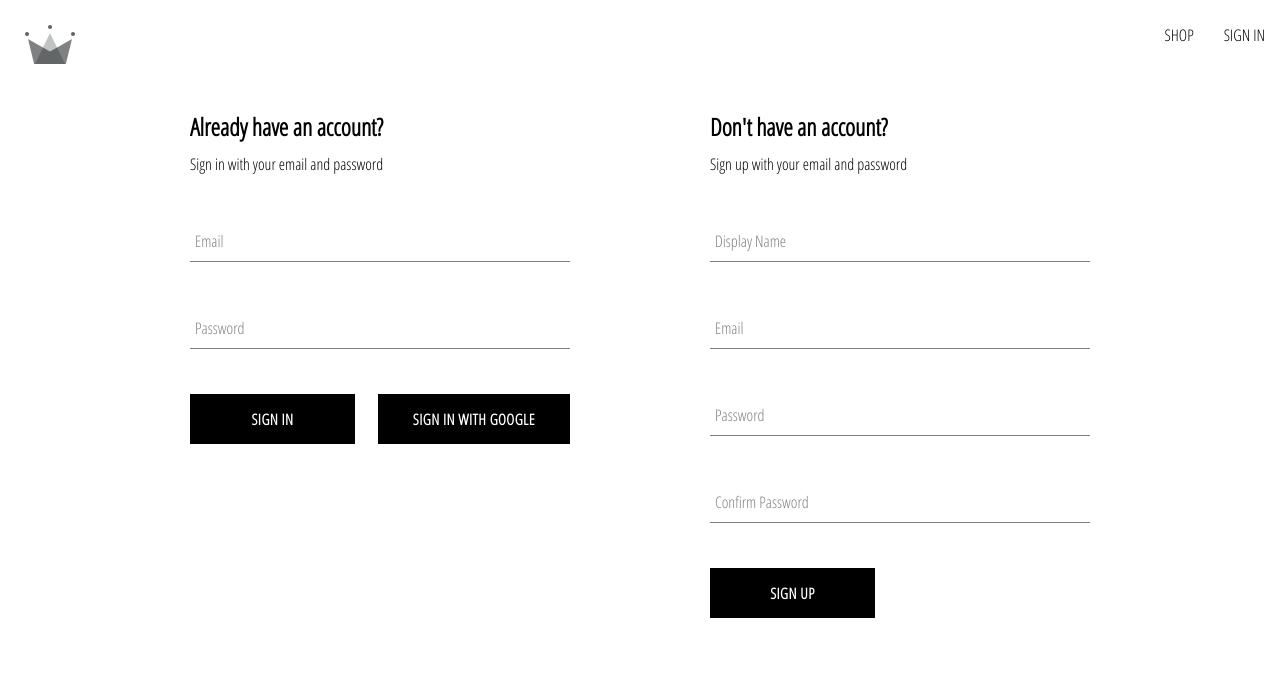
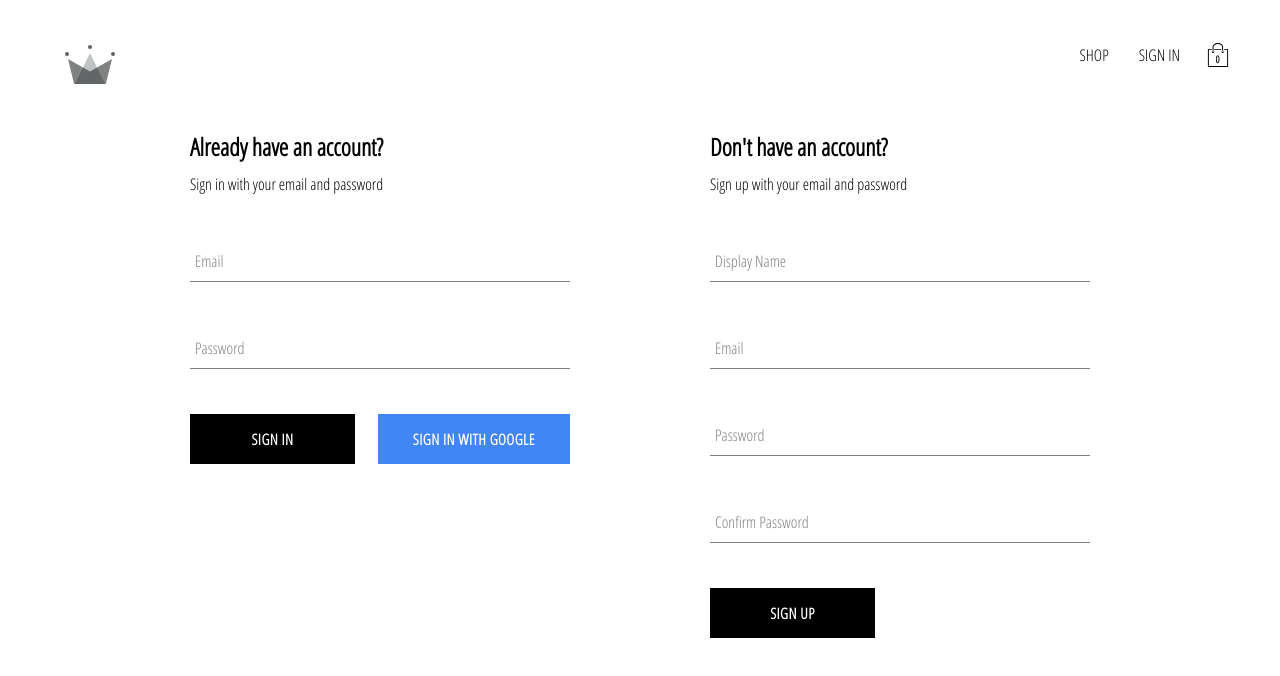
Before and after one commit to xfang04/crwn-clothing, a React (Create React App) app: page /auth in a window 1280 px wide. Shown: the top 676 px of the page. Built offline with nearby package versions, Linux system fonts and the light colour scheme; no server answers.

Commit message:
update cart context

```diff
--- /dev/null
+++ b/src/components/cart-dropdown/cart-dropdown.component.jsx
@@ -0,0 +1,12 @@
+import Button from "../button/button.component";
+
+import "./cart-dropdown.styles.scss";
+
+const CartDropdown = () => (
+  <div className="cart-dropdown-container">
+    <div className="cart-items" />
+    <Button>GO TO CHECKOUT</Button>
+  </div>
+);
+
+export default CartDropdown;
--- /dev/null
+++ b/src/components/cart-dropdown/cart-dropdown.styles.scss
@@ -0,0 +1,24 @@
+.cart-dropdown-container {
+  position: absolute;
+  width: 240px;
+  height: 340px;
+  display: flex;
+  flex-direction: column;
+  padding: 20px;
+  border: 1px solid black;
+  background-color: white;
+  top: 90px;
+  right: 40px;
+  z-index: 5;
+
+  .cart-items {
+    height: 240px;
+    display: flex;
+    flex-direction: column;
+    overflow: scroll;
+  }
+
+  button {
+    margin-top: auto;
+  }
+}
--- /dev/null
+++ b/src/components/cart-icon/cart-icon.component.jsx
@@ -0,0 +1,22 @@
+import { useContext } from "react";
+
+import { ReactComponent as ShoppingIcon } from "../../assets/shopping-bag.svg";
+
+import { CartContext } from "../../contexts/cart.context";
+
+import "./cart-icon.styles.scss";
+
+const CartIcon = () => {
+  const { isCartOpen, setIsCartOpen } = useContext(CartContext);
+
+  const toggleIsCartOpen = () => setIsCartOpen(!isCartOpen);
+
+  return (
+    <div className="cart-icon-container" onClick={toggleIsCartOpen}>
+      <ShoppingIcon className="shopping-icon" />
+      <span className="item-count">0</span>
+    </div>
+  );
+};
+
+export default CartIcon;
--- /dev/null
+++ b/src/components/cart-icon/cart-icon.styles.scss
@@ -0,0 +1,21 @@
+.cart-icon-container {
+  width: 45px;
+  height: 45px;
+  position: relative;
+  display: flex;
+  align-items: center;
+  justify-content: center;
+  cursor: pointer;
+
+  .shopping-icon {
+    width: 24px;
+    height: 24px;
+  }
+
+  .item-count {
+    position: absolute;
+    font-size: 10px;
+    font-weight: bold;
+    bottom: 12px;
+  }
+}
--- a/src/components/sign-in-form/sign-in-form.component.jsx
+++ b/src/components/sign-in-form/sign-in-form.component.jsx
@@ -1,8 +1,7 @@
-import { useState, useContext } from "react";
+import { useState } from "react";
 
 import FormInput from "../form-input/form-input.component";
-import Button, { BUTTON_TYPE_CLASSES } from "../button/button.component";
-import { UserContext } from "../../contexts/user.context";
+import Button from "../button/button.component";
 
 import {
   signInAuthUserWithEmailAndPassword,
@@ -20,38 +19,22 @@
   const [formFields, setFormFields] = useState(defaultFormFields);
   const { email, password } = formFields;
 
-  const { setCurrentUser } = useContext(UserContext);
-
   const resetFormFields = () => {
     setFormFields(defaultFormFields);
   };
 
   const signInWithGoogle = async () => {
-    const { user } = await signInWithGooglePopup();
-    setCurrentUser(user);
+    await signInWithGooglePopup();
   };
 
   const handleSubmit = async (event) => {
     event.preventDefault();
 
     try {
-      const { user } = await signInAuthUserWithEmailAndPassword(
-        email,
-        password
-      );
+      await signInAuthUserWithEmailAndPassword(email, password);
       resetFormFields();
-      setCurrentUser(user);
     } catch (error) {
-      switch (error.code) {
-        case "auth/wrong-password":
-          alert("incorrect password for email");
-          break;
-        case "auth/user-not-found":
-          alert("no user associated with this email");
-          break;
-        default:
-          console.log(error);
-      }
+      console.log("user sign in failed", error);
     }
   };
 
@@ -85,11 +68,7 @@
         />
         <div className="buttons-container">
           <Button type="submit">Sign In</Button>
-          <Button
-            buttonType={BUTTON_TYPE_CLASSES.google}
-            type="button"
-            onClick={signInWithGoogle}
-          >
+          <Button buttonType="google" type="button" onClick={signInWithGoogle}>
             Sign In With Google
           </Button>
         </div>
--- /dev/null
+++ b/src/contexts/cart.context.jsx
@@ -0,0 +1,12 @@
+import { createContext, useState } from "react";
+
+export const CartContext = createContext({
+  isCartOpen: false,
+  setIsOpen: () => {},
+});
+
+export const CartProvider = ({ children }) => {
+  const [isCartOpen, setIsCartOpen] = useState(false);
+  const value = { isCartOpen, setIsCartOpen };
+  return <CartContext.Provider value={value}>{children}</CartContext.Provider>;
+};
--- a/src/index.js
+++ b/src/index.js
@@ -2,9 +2,10 @@
 import ReactDOM from "react-dom/client";
 import { BrowserRouter } from "react-router-dom";
 import App from "./App";
+import "./index.scss";
 import { UserProvider } from "./contexts/user.context";
-import "./index.scss";
 import { ProductsProvider } from "./contexts/products.context";
+import { CartProvider } from "./contexts/cart.context";
 
 const root = ReactDOM.createRoot(document.getElementById("root"));
 root.render(
@@ -12,7 +13,9 @@
     <BrowserRouter>
       <UserProvider>
         <ProductsProvider>
-          <App />
+          <CartProvider>
+            <App />
+          </CartProvider>
         </ProductsProvider>
       </UserProvider>
     </BrowserRouter>
--- a/src/index.scss
+++ b/src/index.scss
@@ -1,5 +1,6 @@
 body {
   margin: 0;
+  padding: 20px 40px;
   font-family: "Open Sans Condensed", sans-serif;
   -webkit-font-smoothing: antialiased;
   -moz-osx-font-smoothing: grayscale;
--- a/src/routes/navigation/navigation.component.jsx
+++ b/src/routes/navigation/navigation.component.jsx
@@ -2,19 +2,19 @@
 import { Outlet, Link } from "react-router-dom";
 
 import { UserContext } from "../../contexts/user.context";
+import { CartContext } from "../../contexts/cart.context";
 
+import CartIcon from "../../components/cart-icon/cart-icon.component";
+import CartDropdown from "../../components/cart-dropdown/cart-dropdown.component";
 import { ReactComponent as CrwnLogo } from "../../assets/crown.svg";
+
 import { signOutUser } from "../../utils/firebase/firebase.utils";
 
 import "./navigation.styles.scss";
 
 const Navigation = () => {
-  const { currentUser, setCurrentUser } = useContext(UserContext);
-
-  const signOutHandler = async () => {
-    await signOutUser();
-    setCurrentUser(null);
-  };
+  const { currentUser } = useContext(UserContext);
+  const { isCartOpen } = useContext(CartContext);
 
   return (
     <Fragment>
@@ -28,7 +28,7 @@
           </Link>
 
           {currentUser ? (
-            <span className="nav-link" onClick={signOutHandler}>
+            <span className="nav-link" onClick={signOutUser}>
               SIGN OUT
             </span>
           ) : (
@@ -36,7 +36,9 @@
               SIGN IN
             </Link>
           )}
+          <CartIcon />
         </div>
+        {isCartOpen && <CartDropdown />}
       </div>
       <Outlet />
     </Fragment>
--- a/src/routes/shop/shop.component.jsx
+++ b/src/routes/shop/shop.component.jsx
@@ -8,7 +8,6 @@
 
 const Shop = () => {
   const { products } = useContext(ProductsContext);
-  console.log(products);
 
   return (
     <div className="products-container">
```
Also changed, not shown: src/routes/shop/shop.styles.scss (+4 -4 lines), src/assets/shopping-bag.svg (added), src/components/product-card/product-card.styles.scss (indentation only).
